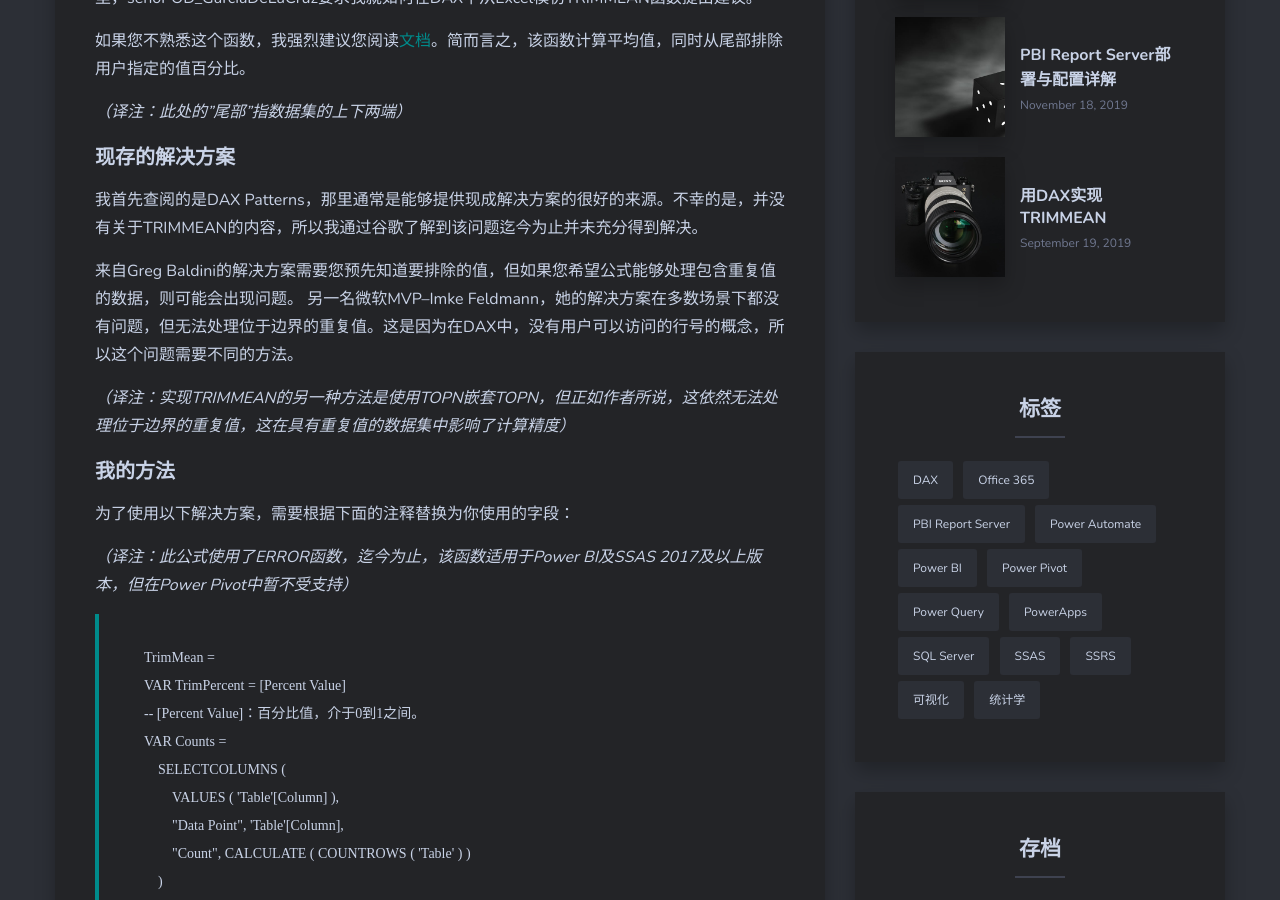
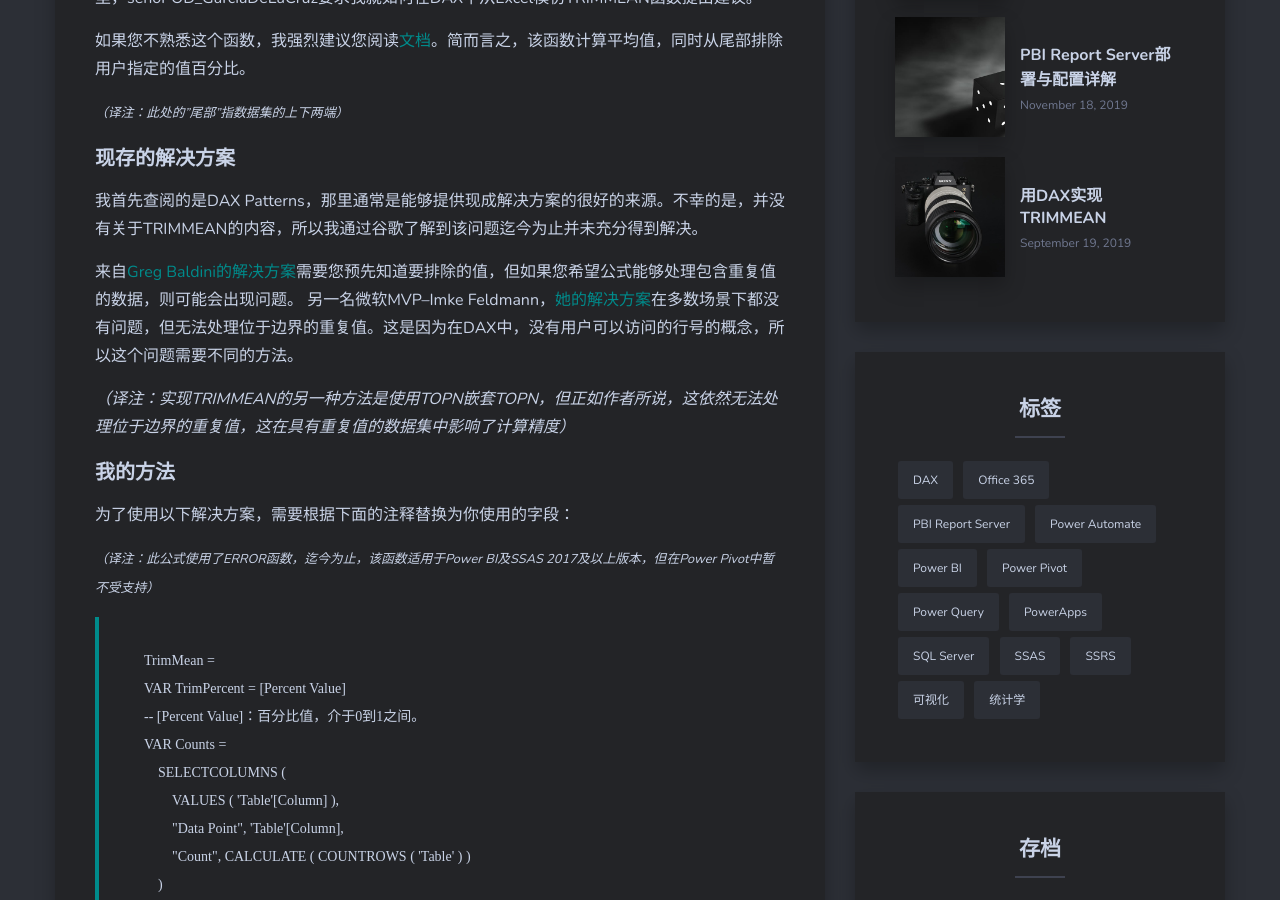
Before and after one commit to D-BI-TECH/D-BI-TECH.github.io, a Jekyll site: the page built from _posts/2019-09-18-trimmean-dax.markdown, in a window 1280 px wide and 900 px high, scrolled down 1094 px. Built offline with Jekyll 4.4.1, drawn with Linux system fonts in a browser that asks for light colours; nearby versions of some CDN libraries; comment, search, counter and statistics services are not loaded.

Commit message:
Add files via upload

````diff
--- a/_posts/2019-09-18-trimmean-dax.markdown
+++ b/_posts/2019-09-18-trimmean-dax.markdown
@@ -14,13 +14,13 @@ DAX中有多种求均值的方法。一些最流行的方法是平均值（[AVER
 
 如果您不熟悉这个函数，我强烈建议您阅读[文档](https://support.office.com/en-us/article/TRIMMEAN-function-D90C9878-A119-4746-88FA-63D988F511D3)。简而言之，该函数计算平均值，同时从尾部排除用户指定的值百分比。
 
-*（译注：此处的"尾部"指数据集的上下两端）*
+<small>*（译注：此处的"尾部"指数据集的上下两端）*</small>
 
 #### 现存的解决方案
 
 我首先查阅的是DAX Patterns，那里通常是能够提供现成解决方案的很好的来源。不幸的是，并没有关于TRIMMEAN的内容，所以我通过谷歌了解到该问题迄今为止并未充分得到解决。
 
-来自Greg Baldini的解决方案需要您预先知道要排除的值，但如果您希望公式能够处理包含重复值的数据，则可能会出现问题。 另一名微软MVP--Imke Feldmann，她的解决方案在多数场景下都没有问题，但无法处理位于边界的重复值。这是因为在DAX中，没有用户可以访问的行号的概念，所以这个问题需要不同的方法。
+来自[Greg Baldini的解决方案](https://social.msdn.microsoft.com/Forums/en-US/95ace0a4-1fe7-421f-a345-69319864141f/calculate-trimmed-mean-in-dax-mean)需要您预先知道要排除的值，但如果您希望公式能够处理包含重复值的数据，则可能会出现问题。 另一名微软MVP--Imke Feldmann，[她的解决方案](https://social.msdn.microsoft.com/Forums/vstudio/en-US/e193338e-dbbe-462b-99d6-1bd26a033227/how-can-i-calculate-the-trimmean-formula-in-powerpivot-excel-2010-)在多数场景下都没有问题，但无法处理位于边界的重复值。这是因为在DAX中，没有用户可以访问的行号的概念，所以这个问题需要不同的方法。
 
 *（译注：实现TRIMMEAN的另一种方法是使用TOPN嵌套TOPN，但正如作者所说，这依然无法处理位于边界的重复值，这在具有重复值的数据集中影响了计算精度）*
 
@@ -28,7 +28,7 @@ DAX中有多种求均值的方法。一些最流行的方法是平均值（[AVER
 
 为了使用以下解决方案，需要根据下面的注释替换为你使用的字段：
 
-*（译注：此公式使用了ERROR函数，迄今为止，该函数适用于Power BI及SSAS 2017及以上版本，但在Power Pivot中暂不受支持）*
+<small>*（译注：此公式使用了ERROR函数，迄今为止，该函数适用于Power BI及SSAS 2017及以上版本，但在Power Pivot中暂不受支持）*</small>
 
 >```Python
 TrimMean =
@@ -98,7 +98,7 @@ RETURN
     Result
 >```
 
-*（译注：此公式方法巧妙，大于或小于百分比边界的值的TrimmedCounts强制设为0，因此Numerator在求和时通过乘以TrimmedCounts忽视了所有边界以外数据的求和值，然后将剩余求和值Numerator除以剩余值总项数Denominator得出均值。）*
+<small>*（译注：此公式方法巧妙，大于或小于百分比边界的值的TrimmedCounts强制设为0，因此Numerator在求和时通过乘以TrimmedCounts忽视了所有边界以外数据的求和值，然后将剩余求和值Numerator除以剩余值总项数Denominator得出均值。）*</small>
 
 这个公式相当复杂，但希望它很容易使用。上面的公式只适用于物理列。如果要使用类似TRIMMEANX的逻辑，那么Counts变量可能如下所示：
 
````
Also changed, not shown: _posts/2019-05-18-text-replaceall.markdown (+16 -16 lines).
